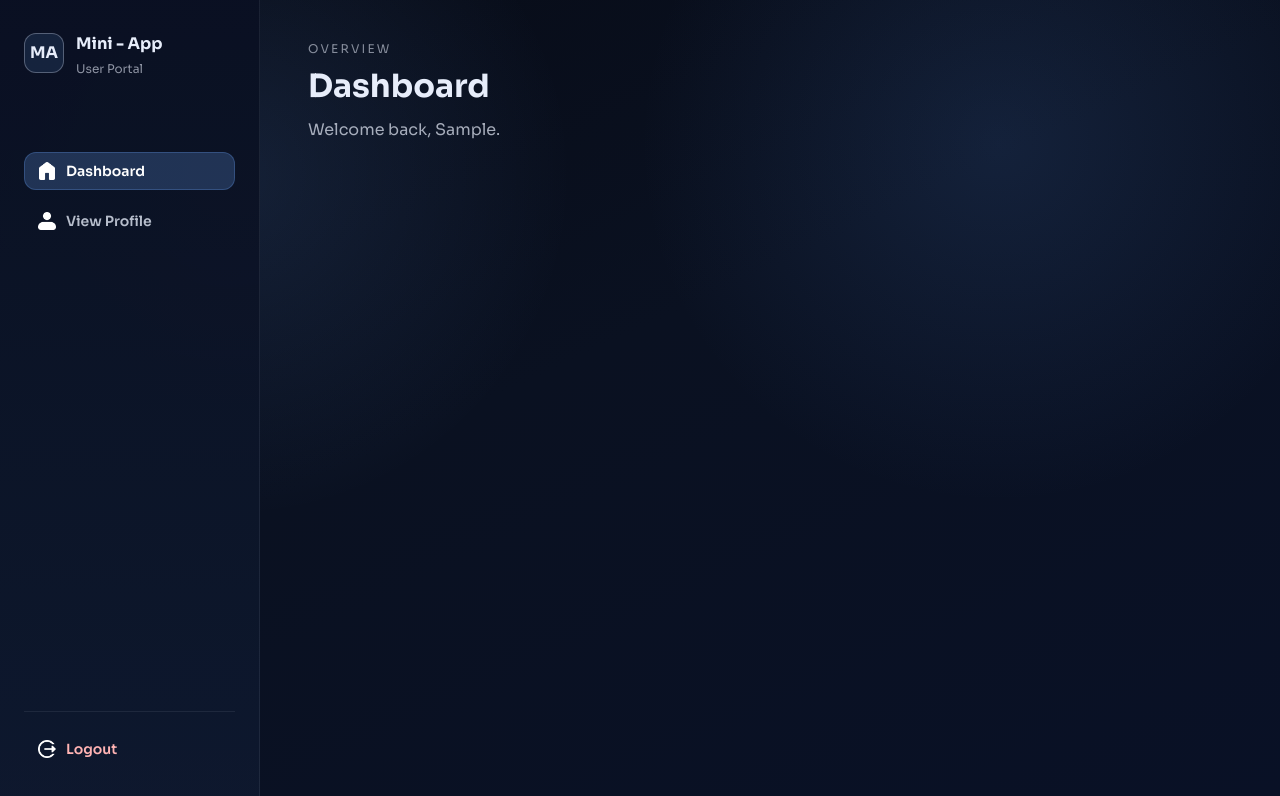
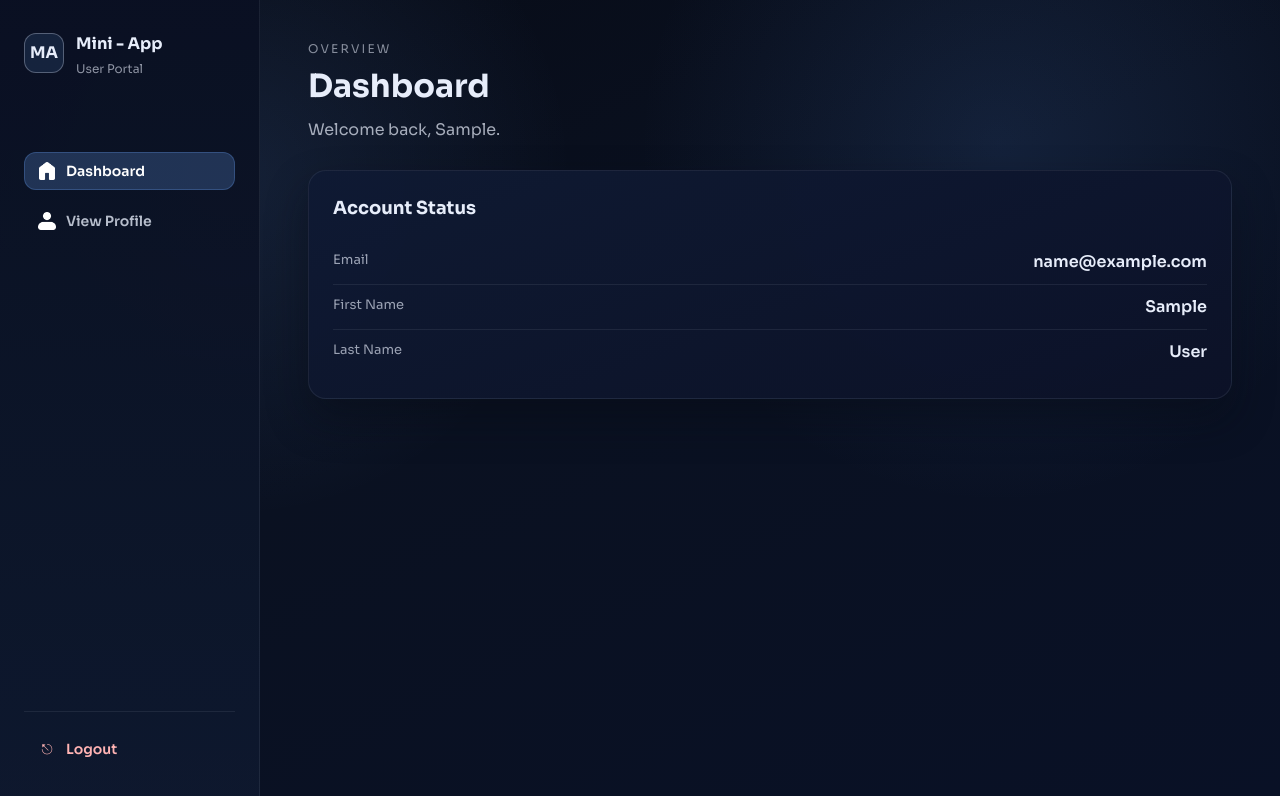
Before and after one commit to markstatic12/IT342_G4_Camoro_Lab1, a React (Vite) app in the folder web/: page /dashboard in a window 1280 px wide. Shown: the top 796 px of the page. Built offline with nearby package versions, Linux system fonts and the light colour scheme; no server answers; sample sign-in values are in the browser's storage.

Commit message:
update: fixed the code structure of nav bar buttons to use one implementation

```diff
--- /dev/null
+++ b/web/src/components/Sidebar.jsx
@@ -0,0 +1,45 @@
+// web/src/components/Sidebar.jsx
+import homeIcon from '../assets/miniapp_home.png';
+import profileIcon from '../assets/miniapp_profile.png';
+import '../styles/Sidebar.css';
+
+
+export default function Sidebar({ active, onNavigateDashboard, onNavigateProfile, onLogout }) {
+  return (
+    <aside className="dashboard-sidebar">
+      <div className="sidebar-brand">
+        <div className="brand-mark">MA</div>
+        <div>
+          <p className="brand-title">Mini - App</p>
+          <p className="brand-subtitle">User Portal</p>
+        </div>
+      </div>
+
+      <nav className="sidebar-nav">
+        <button
+          type="button"
+          className={`nav-item ${active === 'dashboard' ? 'active' : ''}`}
+          onClick={onNavigateDashboard}
+        >
+          <img className="nav-icon-img" src={homeIcon} alt="" aria-hidden="true" />
+          Dashboard
+        </button>
+        <button
+          type="button"
+          className={`nav-item ${active === 'profile' ? 'active' : ''}`}
+          onClick={onNavigateProfile}
+        >
+          <img className="nav-icon-img" src={profileIcon} alt="" aria-hidden="true" />
+          View Profile
+        </button>
+      </nav>
+
+      <div className="sidebar-footer">
+        <button type="button" className="nav-item danger" onClick={onLogout}>
+          <span className="nav-icon">⎋</span>
+          Logout
+        </button>
+      </div>
+    </aside>
+  );
+}
--- a/web/src/pages/Dashboard.jsx
+++ b/web/src/pages/Dashboard.jsx
@@ -1,9 +1,8 @@
+// web/src/pages/Dashboard.jsx
 import { useAuth } from '../context/AuthContext';
 import { useNavigate } from 'react-router-dom';
 import { useState } from 'react';
-import homeIcon from '../assets/miniapp_home.png';
-import profileIcon from '../assets/miniapp_profile.png';
-import logoutIcon from '../assets/miniapp_logout.png';
+import Sidebar from '../components/Sidebar';
 import '../styles/Dashboard.css';
 
 const Dashboard = () => {
@@ -11,9 +10,9 @@ const Dashboard = () => {
   const navigate = useNavigate();
   const [showLogoutConfirm, setShowLogoutConfirm] = useState(false);
 
-  const handleLogout = () => {
-    setShowLogoutConfirm(true);
-  };
+  const handleNavigateDashboard = () => navigate('/dashboard');
+  const handleNavigateProfile = () => navigate('/profile');
+  const handleLogout = () => setShowLogoutConfirm(true);
 
   const confirmLogout = async () => {
     setShowLogoutConfirm(false);
@@ -21,39 +20,14 @@ const Dashboard = () => {
     navigate('/login');
   };
 
-  const handleViewProfile = () => {
-    navigate('/profile');
-  };
-
   return (
     <div className="dashboard-shell">
-      <aside className="dashboard-sidebar">
-        <div className="sidebar-brand">
-          <div className="brand-mark">MA</div>
-          <div>
-            <p className="brand-title">Mini - App</p>
-            <p className="brand-subtitle">User Portal</p>
-          </div>
-        </div>
-
-        <nav className="sidebar-nav">
-          <button type="button" className="nav-item active">
-            <img className="nav-icon-img" src={homeIcon} alt="" aria-hidden="true" />
-            Dashboard
-          </button>
-          <button type="button" className="nav-item" onClick={handleViewProfile}>
-            <img className="nav-icon-img" src={profileIcon} alt="" aria-hidden="true" />
-            View Profile
-          </button>
-        </nav>
-
-        <div className="sidebar-footer">
-          <button type="button" className="nav-item danger" onClick={handleLogout}>
-            <img className="nav-icon-img" src={logoutIcon} alt="" aria-hidden="true" />
-            Logout
-          </button>
-        </div>
-      </aside>
+      <Sidebar
+        active="dashboard"
+        onNavigateDashboard={handleNavigateDashboard}
+        onNavigateProfile={handleNavigateProfile}
+        onLogout={handleLogout}
+      />
 
       <main className="dashboard-content">
         <header className="content-header">
@@ -64,6 +38,23 @@ const Dashboard = () => {
           </div>
         </header>
 
+        <section className="content-grid">
+          <article className="surface-card">
+            <h3>Account Status</h3>
+            <div className="info-item">
+              <span className="info-label">Email</span>
+              <span className="info-value">{user?.email || 'N/A'}</span>
+            </div>
+            <div className="info-item">
+              <span className="info-label">First Name</span>
+              <span className="info-value">{user?.firstName || 'N/A'}</span>
+            </div>
+            <div className="info-item">
+              <span className="info-label">Last Name</span>
+              <span className="info-value">{user?.lastName || 'N/A'}</span>
+            </div>
+          </article>
+        </section>
       </main>
 
       {showLogoutConfirm && (
--- a/web/src/pages/Profile.jsx
+++ b/web/src/pages/Profile.jsx
@@ -1,8 +1,7 @@
 import { useAuth } from '../context/AuthContext';
 import { useNavigate } from 'react-router-dom';
 import { useState } from 'react';
-import homeIcon from '../assets/miniapp_home.png';
-import profileIcon from '../assets/miniapp_profile.png';
+import Sidebar from '../components/Sidebar';
 import '../styles/Profile.css';
 
 const Profile = () => {
@@ -10,13 +9,9 @@ const Profile = () => {
   const navigate = useNavigate();
   const [showLogoutConfirm, setShowLogoutConfirm] = useState(false);
 
-  const handleBackToDashboard = () => {
-    navigate('/dashboard');
-  };
-
-  const handleLogout = () => {
-    setShowLogoutConfirm(true);
-  };
+  const handleNavigateDashboard = () => navigate('/dashboard');
+  const handleNavigateProfile = () => navigate('/profile');
+  const handleLogout = () => setShowLogoutConfirm(true);
 
   const confirmLogout = async () => {
     setShowLogoutConfirm(false);
@@ -26,33 +21,12 @@ const Profile = () => {
 
   return (
     <div className="profile-shell">
-      <aside className="dashboard-sidebar">
-        <div className="sidebar-brand">
-          <div className="brand-mark">MA</div>
-          <div>
-            <p className="brand-title">Mini - App</p>
-            <p className="brand-subtitle">User Portal</p>
-          </div>
-        </div>
-
-        <nav className="sidebar-nav">
-          <button type="button" className="nav-item" onClick={handleBackToDashboard}>
-            <img className="nav-icon-img" src={homeIcon} alt="" aria-hidden="true" />
-            Dashboard
-          </button>
-          <button type="button" className="nav-item active">
-            <img className="nav-icon-img" src={profileIcon} alt="" aria-hidden="true" />
-            View Profile
-          </button>
-        </nav>
-
-        <div className="sidebar-footer">
-          <button type="button" className="nav-item danger" onClick={handleLogout}>
-            <span className="nav-icon">⎋</span>
-            Logout
-          </button>
-        </div>
-      </aside>
+      <Sidebar
+        active="profile"
+        onNavigateDashboard={handleNavigateDashboard}
+        onNavigateProfile={handleNavigateProfile}
+        onLogout={handleLogout}
+      />
 
       <main className="profile-content">
         <header className="content-header">
@@ -62,7 +36,7 @@ const Profile = () => {
             <p className="content-subtitle">Manage your personal details and security.</p>
           </div>
           <div className="header-actions">
-            <button onClick={handleBackToDashboard} className="ghost-button">
+            <button onClick={handleNavigateDashboard} className="ghost-button">
               Back to Dashboard
             </button>
           </div>
@@ -72,11 +46,14 @@ const Profile = () => {
           <article className="profile-identity">
             <div className="profile-avatar">
               <div className="avatar-circle">
-                {user?.firstName?.[0]}{user?.lastName?.[0]}
+                {user?.firstName?.[0]}
+                {user?.lastName?.[0]}
               </div>
             </div>
             <div className="profile-info">
-              <h2>{user?.firstName} {user?.lastName}</h2>
+              <h2>
+                {user?.firstName} {user?.lastName}
+              </h2>
               <p className="profile-email">{user?.email}</p>
               <span className="status-pill">Active Account</span>
             </div>
--- /dev/null
+++ b/web/src/styles/Sidebar.css
@@ -0,0 +1,118 @@
+/* web/src/styles/Sidebar.css */
+.dashboard-sidebar {
+  display: flex;
+  flex-direction: column;
+  gap: 24px;
+  padding: 32px 24px;
+  background: linear-gradient(180deg, rgba(10, 16, 34, 0.98), rgba(14, 24, 46, 0.95));
+  border-right: 1px solid rgba(231, 237, 250, 0.08);
+  position: sticky;
+  top: 0;
+  height: 100vh;
+}
+
+.sidebar-brand {
+  display: flex;
+  align-items: center;
+  gap: 12px;
+}
+
+.brand-mark {
+  width: 40px;
+  height: 40px;
+  border-radius: 12px;
+  border: 1px solid rgba(231, 237, 250, 0.3);
+  display: grid;
+  place-items: center;
+  font-weight: 700;
+  background: rgba(110, 168, 255, 0.12);
+}
+
+.brand-title {
+  margin: 0;
+  font-size: 16px;
+  font-weight: 700;
+}
+
+.brand-subtitle {
+  margin: 4px 0 0;
+  font-size: 12px;
+  color: rgba(231, 237, 250, 0.6);
+}
+
+.sidebar-nav {
+  display: flex;
+  flex-direction: column;
+  gap: 12px;
+}
+
+.nav-item {
+  width: 100%;
+  border: none;
+  background: transparent;
+  color: rgba(231, 237, 250, 0.78);
+  padding: 10px 14px;
+  border-radius: 12px;
+  display: flex;
+  align-items: center;
+  gap: 10px;
+  font-size: 14px;
+  font-weight: 600;
+  cursor: pointer;
+}
+
+.nav-item:hover {
+  background: rgba(110, 168, 255, 0.14);
+  color: #e7edfa;
+}
+
+.nav-item.active {
+  background: rgba(110, 168, 255, 0.22);
+  color: #ffffff;
+  box-shadow: inset 0 0 0 1px rgba(110, 168, 255, 0.25);
+}
+
+.nav-item.danger {
+  color: #ffb3b3;
+}
+
+.nav-item.danger:hover {
+  background: rgba(255, 107, 107, 0.16);
+}
+
+.nav-icon {
+  font-size: 14px;
+  width: 18px;
+  text-align: center;
+}
+
+.nav-icon-img {
+  width: 18px;
+  height: 18px;
+  object-fit: contain;
+}
+
+.sidebar-footer {
+  margin-top: auto;
+  padding-top: 18px;
+  border-top: 1px solid rgba(231, 237, 250, 0.08);
+}
+
+/* Responsive tweaks if you need them */
+@media (max-width: 1024px) {
+  .dashboard-sidebar {
+    flex-direction: row;
+    align-items: center;
+    justify-content: space-between;
+    height: auto;
+    position: static;
+  }
+  .sidebar-nav {
+    flex-direction: row;
+  }
+  .sidebar-footer {
+    margin-top: 0;
+    padding-top: 0;
+    border-top: none;
+  }
+}
```
